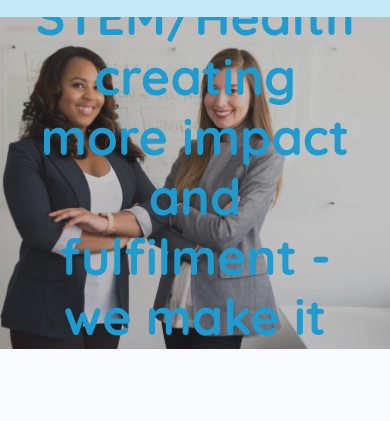
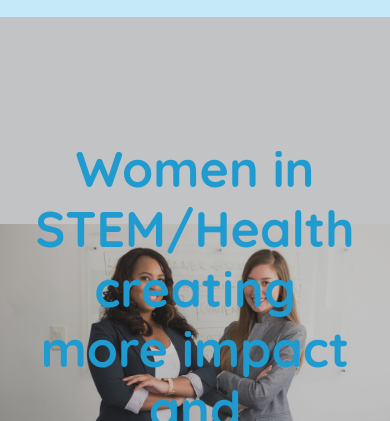
Before and after one commit to I2SenseLab/fl2f-site, an Astro site: page / in a window 390 px wide. Shown: the part 113-534 px from the top of the page. Built offline with nearby package versions, Linux system fonts and the light colour scheme; Astro itself is replaced by a stand-in of ours.

Commit message:
working on showcase

```diff
--- a/src/components/Showcase.astro
+++ b/src/components/Showcase.astro
@@ -23,8 +23,8 @@
     <img src={image} alt="showcase Image" loading="eager" />
   </div>
 
-  <div class="showcase-text">
-    <div class="container">
+  <div class="container">
+    <div class="showcase-text">
       <h1>{heading}</h1>
 
       <button class="btn btn-add">Apply Now!</button>
--- a/src/pages/index.astro
+++ b/src/pages/index.astro
@@ -21,7 +21,7 @@
 ---
 
 <Layout title="FL2F">
-  <Showcase image="/images/showcase.jpeg" overlayLight={true} />
+  <Showcase image="/images/showcase.avif" overlayLight={true} />
 
   <section class="text">
     <div class="container">
--- a/src/styles/showcase.scss
+++ b/src/styles/showcase.scss
@@ -23,24 +23,26 @@
     z-index: 0;
   }
 
-  &-text {
-    text-align: center;
+  .container {
     position: absolute;
-    top: 0;
-    left: 0;
+    inset: 0;
     height: 100%;
     width: 100%;
-
     margin: 50px auto;
 
     display: flex;
     justify-content: center;
-    align-items: center;
+    align-items: flex-start;
     flex-direction: column;
 
-    h1 {
-      font-size: 50px;
-      margin-bottom: 20px;
+    .showcase-text {
+      max-width: 1400px;
+      margin-top: 5rem;
+      h1 {
+        font-size: 50px;
+        margin-bottom: 20px;
+        max-width: 800px;
+      }
     }
   }
 
@@ -64,3 +66,32 @@
   text-align: center;
   font-weight: 300;
 }
+
+@media screen and (max-width: 600px) {
+  .showcase {
+    height: 80vh;
+    .container {
+      p {
+        font-size: 1rem;
+      }
+    }
+  }
+}
+
+@media screen and (max-width: 450px) {
+  .showcase {
+    .container {
+      h1 {
+        font-size: 1.5rem;
+      }
+
+      a {
+        width: 100%;
+
+        .btn {
+          width: 100%;
+        }
+      }
+    }
+  }
+}
```
Also changed, not shown: public/images/showcase.avif (renamed from public/images/showcaseImg.avif).
